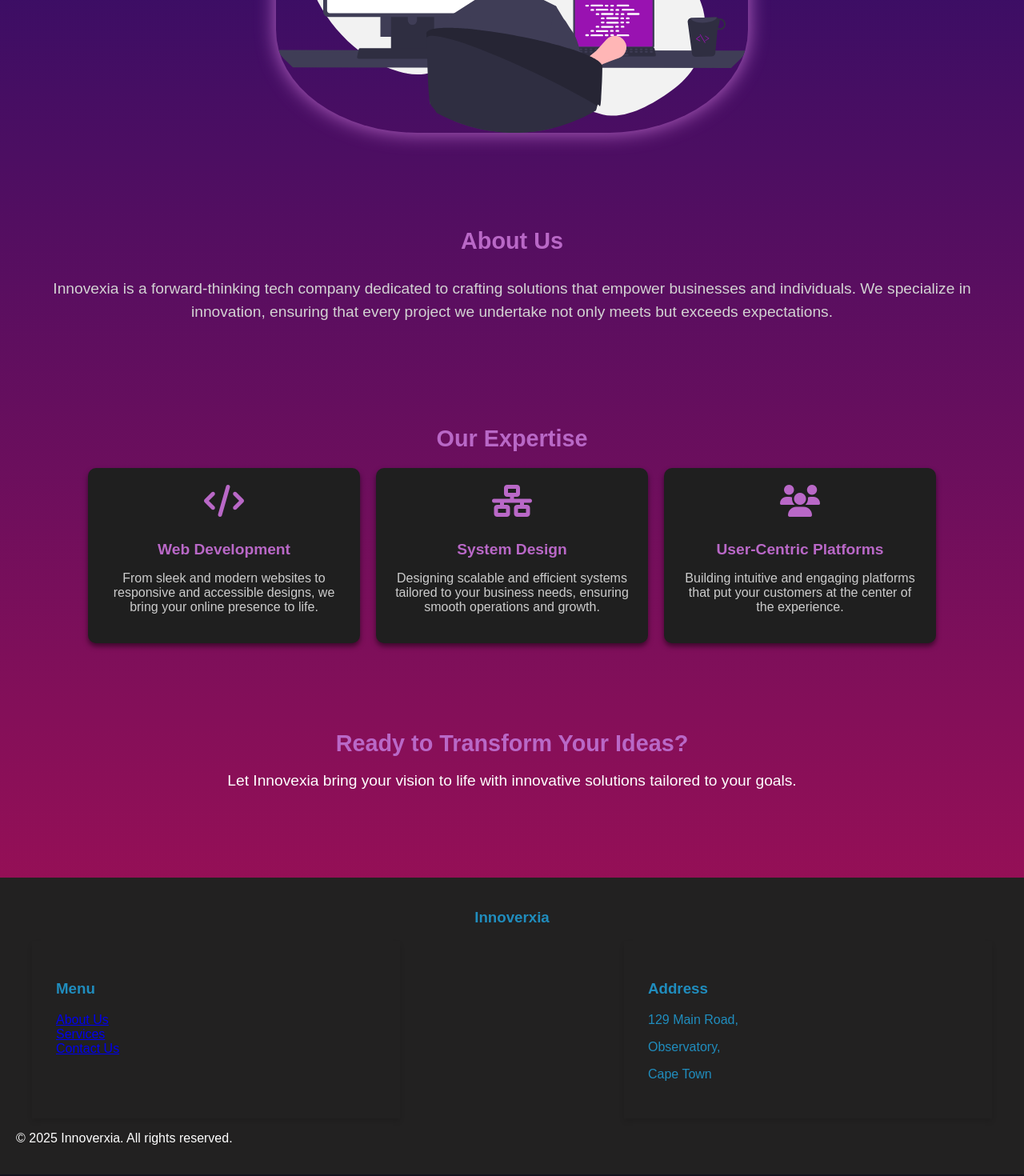
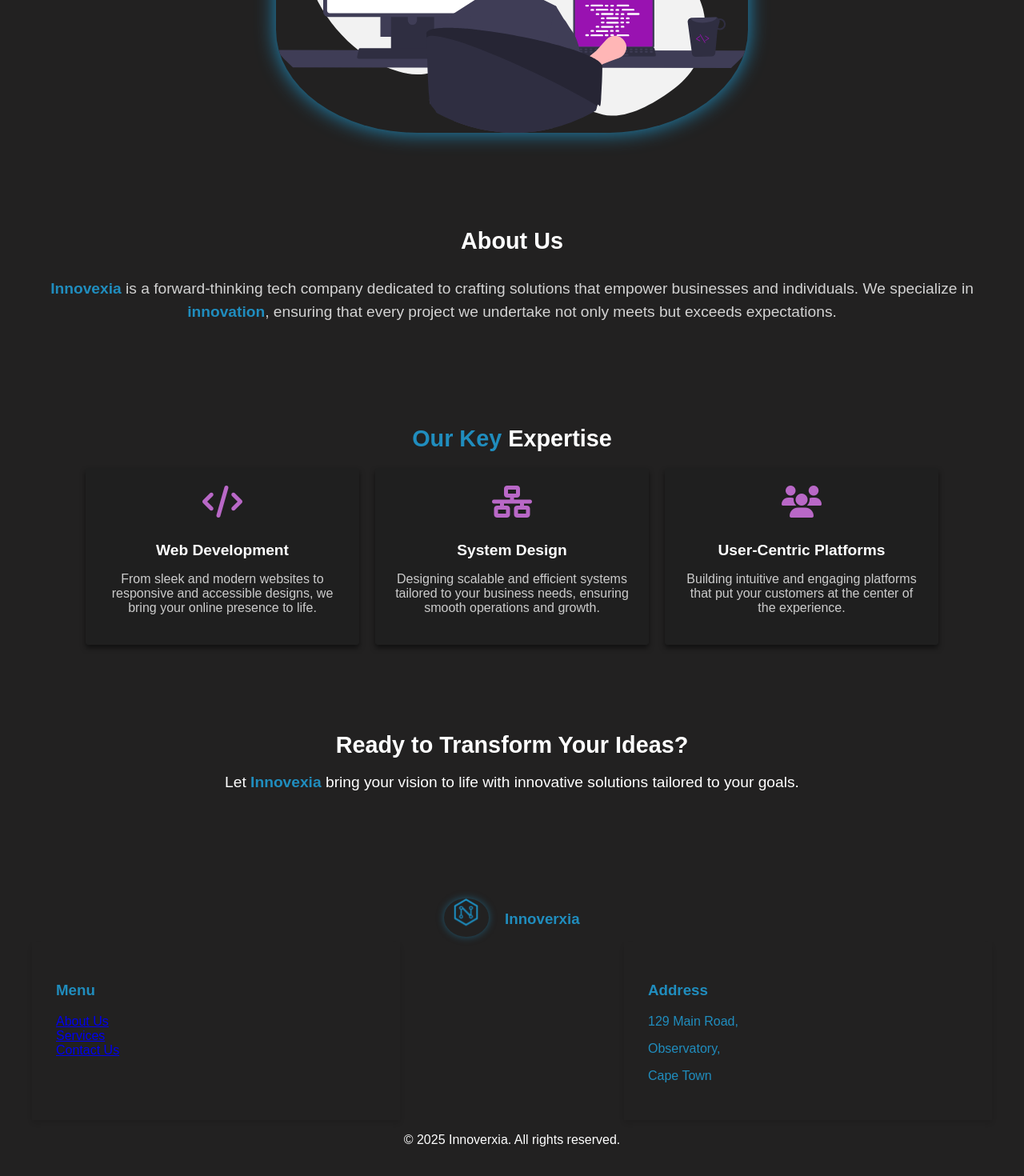
Before and after one commit to Tylerking406/innoverxia, a React (Create React App) app in the folder startup/: page / in a window 1280 px wide. Shown: the part 564-2034 px from the top of the page at 80% size. Built offline with nearby package versions, Linux system fonts and the light colour scheme.

Commit message:
I edited the color scheme and added the logo by the footer.

```diff
--- a/startup/src/Tabs/Footer.css
+++ b/startup/src/Tabs/Footer.css
@@ -13,6 +13,19 @@
 .footer-title{
    text-align: center;
    color: #208dbe;
+}
+.image-combo{
+    display: flex;
+    justify-content: center;
+    align-items: center;
+    gap: 20px;
+}
+.image-combo img{
+    width: auto;
+    height: 3em;
+    border-radius: 50%;
+    box-shadow: 0 0 10px rgba(32, 141, 190, 0.5);
+    transition: transform 0.3s ease;
 }
 .footer-bg{
     background: #222121;
@@ -34,4 +47,8 @@
     list-style: none;
     padding: 0;
     margin: 0;
+    text-decoration: none;
 }
+.footer-bottom{
+    text-align: center;
+}
--- a/startup/src/Tabs/Footer.js
+++ b/startup/src/Tabs/Footer.js
@@ -6,9 +6,17 @@ const Footer = () => {
   return (
     <footer className='footer'>
         <div className="footer-bg">
+        <div className="image-combo">
+        <div>
+        <img src='logo.png' />
+        </div>
+        <div>
         <h3 className="footer-title">
            Innoverxia
         </h3>
+        </div>
+        </div>
+
     <div className="footer-container">
 
       <div className="footer-content">
--- a/startup/src/Tabs/Home.css
+++ b/startup/src/Tabs/Home.css
@@ -6,7 +6,7 @@
   padding: 50px;
   color: #ffffff;
   background-color: #121212; /* Black background */
-  background: linear-gradient(rgb(21, 13, 107) 1.1%, rgb(188, 16, 80) 130.5%);
+  background: #222121;
 }
 
 /* Main Content */
@@ -25,7 +25,11 @@
 
 .content h2 {
   font-size: 2rem;
-  color: #b968c7;
+  color: #ffffff;
+}
+.highlight{
+  color: #208dbe;
+  font-weight: bold;
 }
 
 .content h4 {
@@ -35,7 +39,7 @@
 }
 .textAnimate {
   font-size: 1.5rem;
-  color: #b968c7;
+  color: #ffffff;
   overflow: hidden;
   white-space: nowrap;
   border-right: 2px solid #b968c7;
@@ -74,7 +78,7 @@
 .developer-svg {
   max-width: 100%;
   height: auto;
-  box-shadow: 0 0 25px #b968c7;
+  box-shadow: 0 0 25px #208dbe;
   border-radius: 30%;
 }
 
@@ -92,7 +96,7 @@
 
 .about-section h3 {
   font-size: 1.8rem;
-  color: #b968c7;
+  color: #ffffff;
 }
 
 .about-section p {
@@ -110,7 +114,7 @@
 
 .expertise-section h3 {
   font-size: 1.8rem;
-  color: #b968c7;
+  color: #ffffff;
   margin-bottom: 20px;
 }
 
@@ -123,7 +127,8 @@
 
 .expertise-card {
   background-color: #1f1f1f;
-  border-radius: 10px;
+  border-radius: 3px;
+  border: 1px solid #1f1f1f;
   padding: 20px;
   width: 300px;
   text-align: center;
@@ -131,17 +136,18 @@
 }
 
 .expertise-card:hover {
-  background: #353E43;
-  color: #b968c7;
-  border: #b968c7;
-  transform: scale(1.03);
-  box-shadow: 0 0 25px #b968c7;
+  transform: translateY(-10px);
+  box-shadow: 0 20px 40px rgba(32, 141, 190, 0.2);
+  border-radius: 15px 3px 15px 3px;
+  background: linear-gradient(135deg, #208dbe 0%, #1a73a1 100%);
+  color: white;
+  border: 1px solid #208dbe;
 
 }
 
 .expertise-card h4 {
   font-size: 1.2rem;
-  color: #b968c7;
+  color: #ffffff;
   margin-bottom: 10px;
 }
 
@@ -159,7 +165,7 @@
 
 .cta-section h3 {
   font-size: 1.8rem;
-  color: #b968c7;
+  color: #ffffff;
   margin-bottom: 10px;
 }
 
@@ -169,7 +175,7 @@
 }
 
 .cta-button {
-  background-color: #b968c7;
+  background-color: #208dbe;
   color: #ffffff;
   border: none;
   padding: 10px 20px;
--- a/startup/src/Tabs/Home.js
+++ b/startup/src/Tabs/Home.js
@@ -50,15 +50,15 @@ const Home = () => {
       <div className="about-section">
         <h3>About Us</h3>
         <p>
-          Innovexia is a forward-thinking tech company dedicated to crafting solutions
-          that empower businesses and individuals. We specialize in innovation, ensuring that
+          <span className='highlight'>Innovexia</span> is a forward-thinking tech company dedicated to crafting solutions
+          that empower businesses and individuals. We specialize in <span className='highlight'>innovation</span>, ensuring that
           every project we undertake not only meets but exceeds expectations.
         </p>
       </div>
 
       {/* Expertise Section */}
       <div className="expertise-section">
-        <h3>Our Expertise</h3>
+        <h3><span className='highlight'>Our Key </span>Expertise</h3>
         <div className="expertise-cards">
           {/* Expertise Card 1 */}
           <div className="expertise-card">
@@ -102,7 +102,7 @@ const Home = () => {
       <div className="cta-section">
         <h3>Ready to Transform Your Ideas?</h3>
         <p>
-          Let Innovexia bring your vision to life with innovative solutions tailored to your goals.
+          Let <span className='highlight'> Innovexia</span> bring your vision to life with innovative solutions tailored to your goals.
         </p>
         {/* <button
           className="cta-button"
--- a/startup/src/nav.css
+++ b/startup/src/nav.css
@@ -5,7 +5,7 @@
     justify-content: center;
     align-items: center;
     padding: 15px;
-    background-color: #007bff;
+    background-color: #121212;
   }
 
   .nav-links {
```
Also changed, not shown: startup/public/logo.png (added), startup/src/Tabs/logo.png (added).
